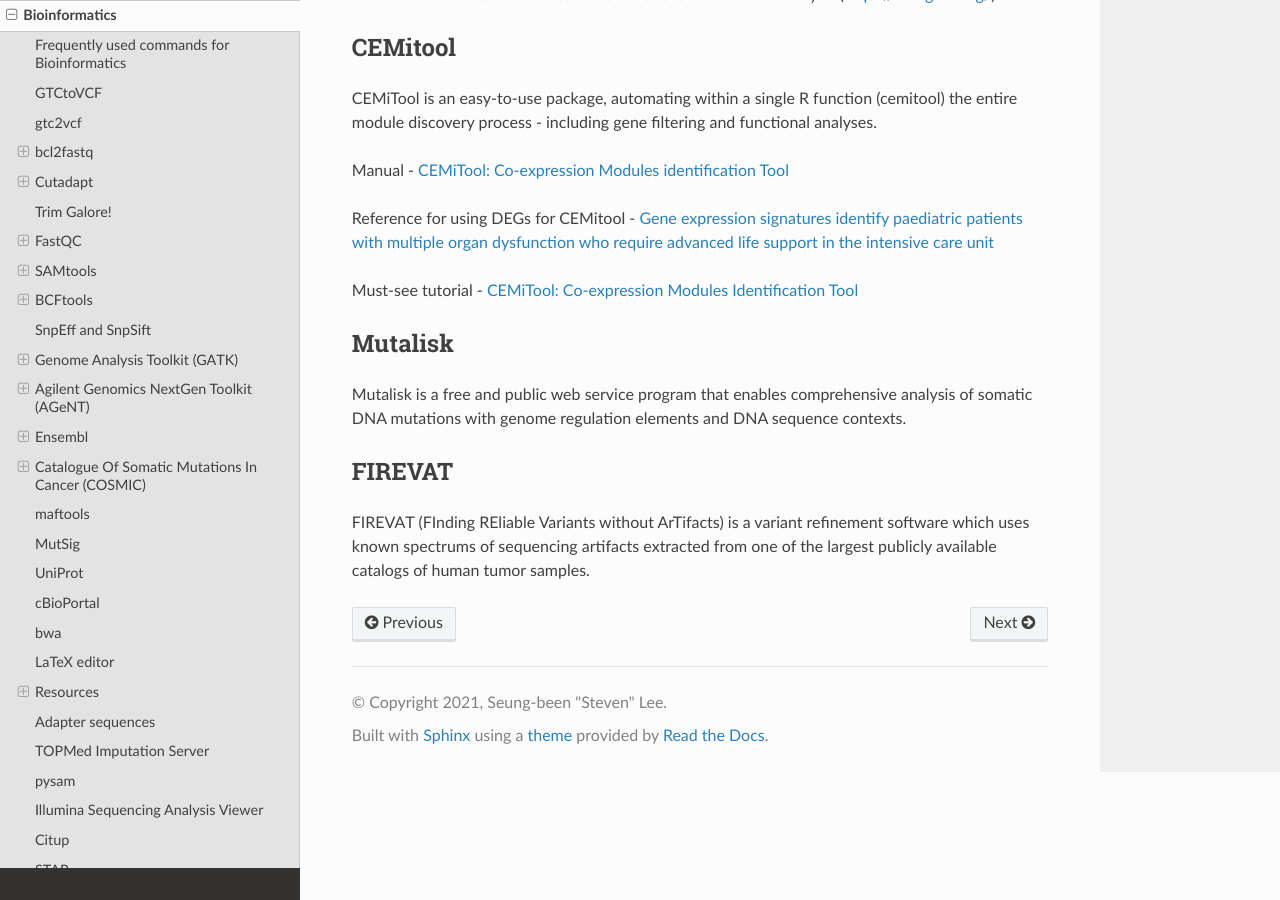
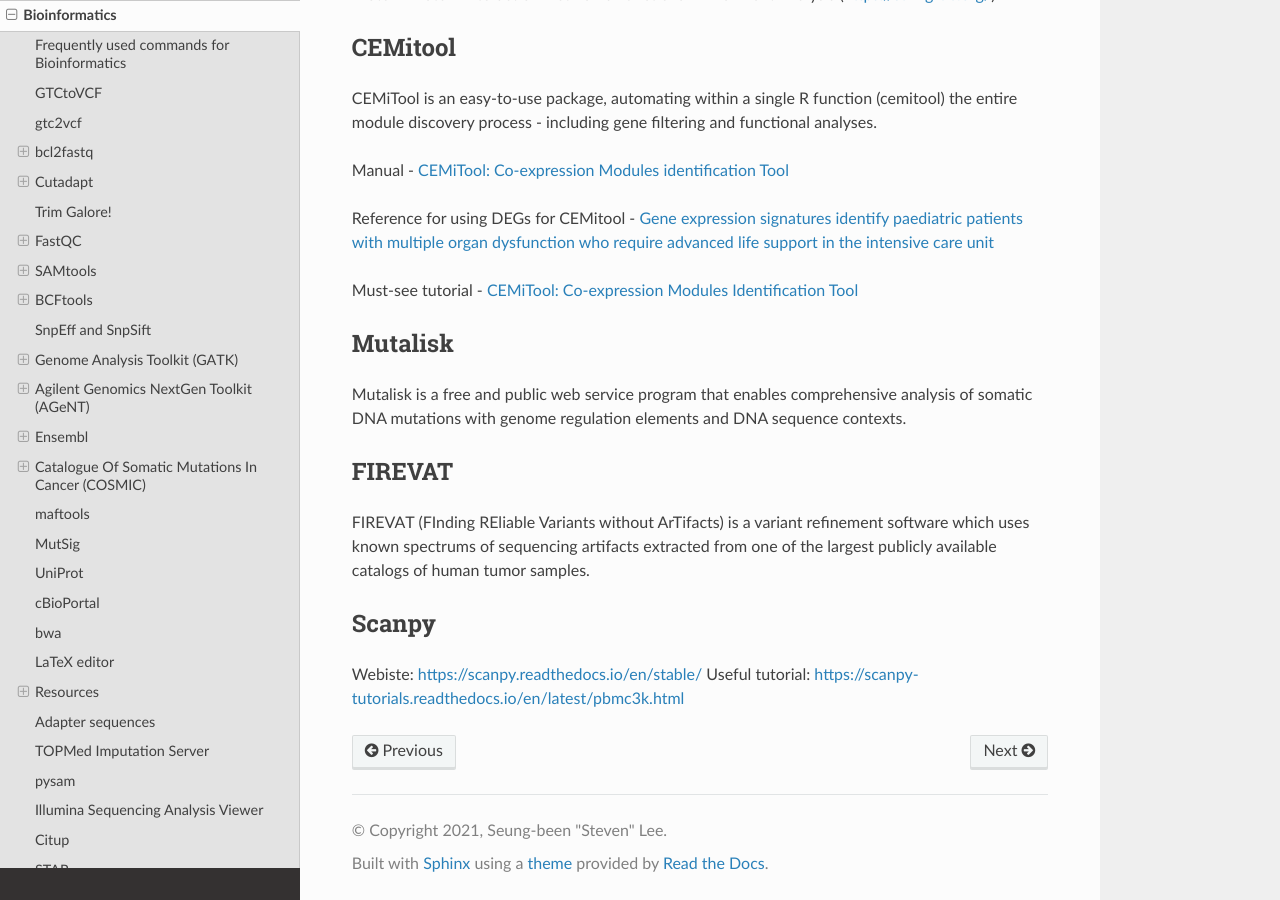
Before and after one commit to sbslee/notes, a Sphinx documentation site: the page built from docs/bioinformatics.rst, in a window 1280 px wide and 900 px high, scrolled down 22070 px. Built offline with Sphinx 7.4.7 and the Read the Docs theme 2.0.0, drawn with Linux system fonts in a browser that asks for light colours.

Commit message:
Update bioinformatics.rst

```diff
--- a/docs/bioinformatics.rst
+++ b/docs/bioinformatics.rst
@@ -1025,3 +1025,9 @@ FIREVAT
 =======
 
 FIREVAT (FInding REliable Variants without ArTifacts) is a variant refinement software which uses known spectrums of sequencing artifacts extracted from one of the largest publicly available catalogs of human tumor samples.
+
+Scanpy
+======
+
+Webiste: https://scanpy.readthedocs.io/en/stable/
+Useful tutorial: https://scanpy-tutorials.readthedocs.io/en/latest/pbmc3k.html
```
